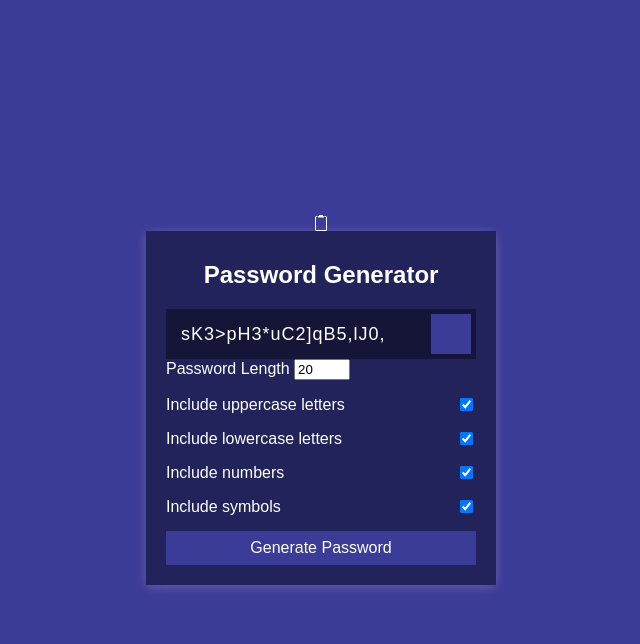
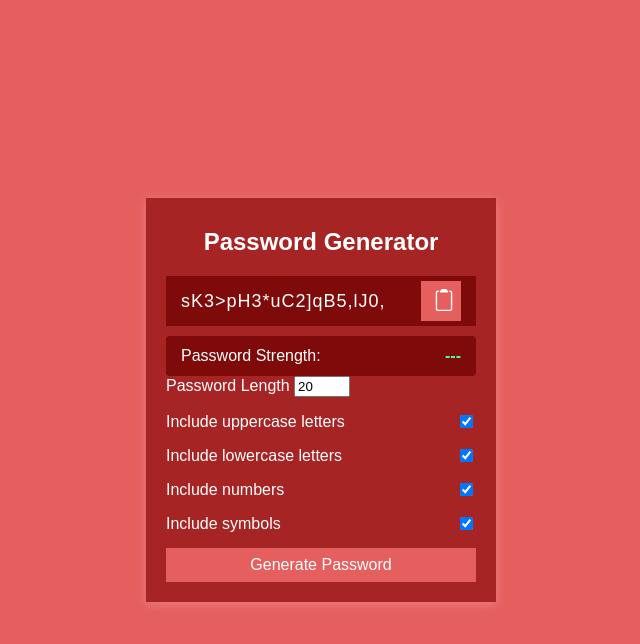
Before and after one commit to 139587-spec/Password-Generator, a plain HTML site: page index.html in a window 1280 px wide. Both pictures are taken after a click on the button "Generate Password". Shown: the whole page, without its empty margins (319-959 px from the left). Drawn offline with Linux system fonts and the light colour scheme.

Commit message:
added clipboard

```diff
--- a/index.html
+++ b/index.html
@@ -3,22 +3,30 @@
     <head>
         <meta charset="UTF-8" />
         <meta name-="viewport" content="width=device-width, initial-scale=1.0">
-        <svg xmlns="http://www.w3.org/2000/svg" width="16" height="16" fill="currentColor" class="bi bi-clipboard2" viewBox="0 0 16 16">
-  <path d="M3.5 2a.5.5 0 0 0-.5.5v12a.5.5 0 0 0 .5.5h9a.5.5 0 0 0 .5-.5v-12a.5.5 0 0 0-.5-.5H12a.5.5 0 0 1 0-1h.5A1.5 1.5 0 0 1 14 2.5v12a1.5 1.5 0 0 1-1.5 1.5h-9A1.5 1.5 0 0 1 2 14.5v-12A1.5 1.5 0 0 1 3.5 1H4a.5.5 0 0 1 0 1z"/>
-  <path d="M10 .5a.5.5 0 0 0-.5-.5h-3a.5.5 0 0 0-.5.5.5.5 0 0 1-.5.5.5.5 0 0 0-.5.5V2a.5.5 0 0 0 .5.5h5A.5.5 0 0 0 11 2v-.5a.5.5 0 0 0-.5-.5.5.5 0 0 1-.5-.5"/>
-</svg>
-<link rel="stylesheet" href="style.css" />
-<title>Password Generator</title>
+        <link rel="stylesheet" href="style.css" />
+        <title>Password Generator</title>
     </head>
     <body>
         <div class="container">
             <h2>Password Generator</h2>
+
+            <!--result container-->
             <div class="result-container">
                 <span id="result"></span>
                 <button class="btn" id="clipboard">
-                    <i class="far fa-clipboard"></i>
+                    <svg xmlns="http://www.w3.org/2000/svg" width="22" height="22" fill="currentColor" class="bi bi-clipboard2" viewBox="0 0 16 16">
+                      <path d="M3.5 2a.5.5 0 0 0-.5.5v12a.5.5 0 0 0 .5.5h9a.5.5 0 0 0 .5-.5v-12a.5.5 0 0 0-.5-.5H12a.5.5 0 0 1 0-1h.5A1.5 1.5 0 0 1 14 2.5v12a1.5 1.5 0 0 1-1.5 1.5h-9A1.5 1.5 0 0 1 2 14.5v-12A1.5 1.5 0 0 1 3.5 1H4a.5.5 0 0 1 0 1z"/>
+                      <path d="M10 .5a.5.5 0 0 0-.5-.5h-3a.5.5 0 0 0-.5.5.5.5 0 0 1-.5.5.5.5 0 0 0-.5.5V2a.5.5 0 0 0 .5.5h5A.5.5 0 0 0 11 2v-.5a.5.5 0 0 0-.5-.5.5.5 0 0 1-.5-.5"/>
+                    </svg>
                 </button>
            </div>
+
+           <div id="strength-container">
+            <span>Password Strength:</span>
+            <span id="strength">---</span>
+           </div>
+
+           <!--settings-->
            <div class="settings">
             <div class="settings">
                 <label>Password Length</label>
--- a/script.js
+++ b/script.js
@@ -15,6 +15,20 @@ const randomFunc = {
     symbol: getRandomSymbol
 }
 
+clipboardEl.addEventListener('click', () => {
+    const textarea = document.createElement('textarea')
+    const password = resultEl.innerText
+
+    if(!password) { return }
+
+    textarea.value = password
+    document.body.appendChild(textarea)
+    textarea.select()
+    document.execCommand('copy')
+    textarea.remove()
+    alert('Password copied to clipboard')
+})
+
 generateEl.addEventListener('click', () => {
     const length = +lengthEl.value
     const hasLower = lowercaseEl.checked
@@ -22,7 +36,24 @@ generateEl.addEventListener('click', () => {
     const hasNumber = numbersEl.checked
     const hasSymbol = symbolsEl.checked
 
-    resultEl.innerText = generatePassword(hasLower, hasUpper, hasNumber, hasSymbol, length)
+    //generate password
+    const generatedPassword = generatePassword(hasLower, hasUpper, hasNumber, hasSymbol, length)
+    resultEl.innerText = generatedPassword
+
+    //Update strength indicator
+    const strengthEl = document.getElementById('strength');
+    const strengthValue = calculatestrength(generatedPassword);
+
+    strengthEl.teztContent = strengthValue
+    strengthEl.className = '' //this removes old class
+
+    if (strengthValue === 'Weak') {
+        strengthEl.classList.add('strength-weak');
+    } else if (strengthValue === 'Medium') {
+        strengthEl.classList.add('strength-medium');
+    } else if (strengthValue === 'Strong') {
+        strengthEl.classList.add('strength-strong');
+    }
 })
 
 function generatePassword(lower, upper, number, symbol, length) {
@@ -63,3 +94,22 @@ function getRandomSymbol() {
     const symbols = '!#@^$&()*{}[]=<>,./'
     return symbols[Math.floor(Math.random() * symbols.length)]
 }
+
+function calculatestrength(password) {
+    let strength = 0;
+
+    //check the character types
+    if (/[a-z]/.test(password)) strength++;
+    if (/[A-Z]/.test(password)) strength++;
+    if (/[0-9]/.test(password)) strength++;
+    if (/[^A-Za-z0-9]/.test(password)) strength++;
+
+    //check length
+    if (password.length >= 12) strength++;
+    else if (password.length >= 8) strength+= 0.5;
+
+    //determine strength label
+    if (strength <= 2) return "Weak";
+    else if (strength <= 3.5) return "Medium";
+    else return "Strong";
+}
--- a/style.css
+++ b/style.css
@@ -3,7 +3,7 @@
 }
 
 body {
-    background-color: #3b3b98;
+    background-color: #e65f5f;
     color: #fff;
     font-family: 'Muli', sans-serif;
     display: flex;
@@ -22,7 +22,7 @@ h2 {
 }
 
 .container {
-    background-color: #23235b;
+    background-color: #a72424;
     box-shadow: 0px 2px 10px rgba(255, 255, 255, 0.2);
     width: 350px;
     padding: 20px;
@@ -30,11 +30,10 @@ h2 {
 }
 
 .result-container {
-    background-color: rgba(0, 0, 0, 0.4);
-    justify-content: flex-start;
+    background-color: #7e0a0a;
+    justify-content: space-between;
     display: flex;
     align-items: center;
-    position: relative;
     font-size: 18px;
     letter-spacing: 1px;
     padding: 12px 15px;
@@ -42,23 +41,25 @@ h2 {
     width: 100%;
 }
 
+
 .result-container #result {
     word-wrap: break-word;
     max-width: calc(100% - 40px);
 }
 
+
 .result-container .btn {
-    position: absolute;
-    top: 5px;
-    right: 5px;
+    position: static;
+    flex-shrink: 0;
     width: 40px;
     height: 40px;
     font-size: 20px;
 }
 
+
 .btn {
     border: none;
-    background-color: #3b3b98;
+    background-color: #e65f5f;
     color: #fff;
     font-size: 16px;
     padding: 8px 12px;
@@ -76,3 +77,33 @@ h2 {
     align-items: center;
     margin: 15px 0;
 }
+
+/* strength container */
+#strength-container {
+    margin-top: 10px;
+    display: flex;
+    align-items: center;
+    justify-content: space-between;
+    background-color: #7e0a0a;
+    padding: 10px 15px;
+    height: 40px;
+    font-size: 16px;
+    border-radius: 4px;
+}
+
+#strength {
+    font-weight: bold
+}
+
+/*strength colors */
+.strength-weak {
+    color: #ff4d4d;
+}
+
+.strength-medium {
+    color: #ffa500;
+}
+
+.strength-strong {
+    color: #4dff88;
+}
```
